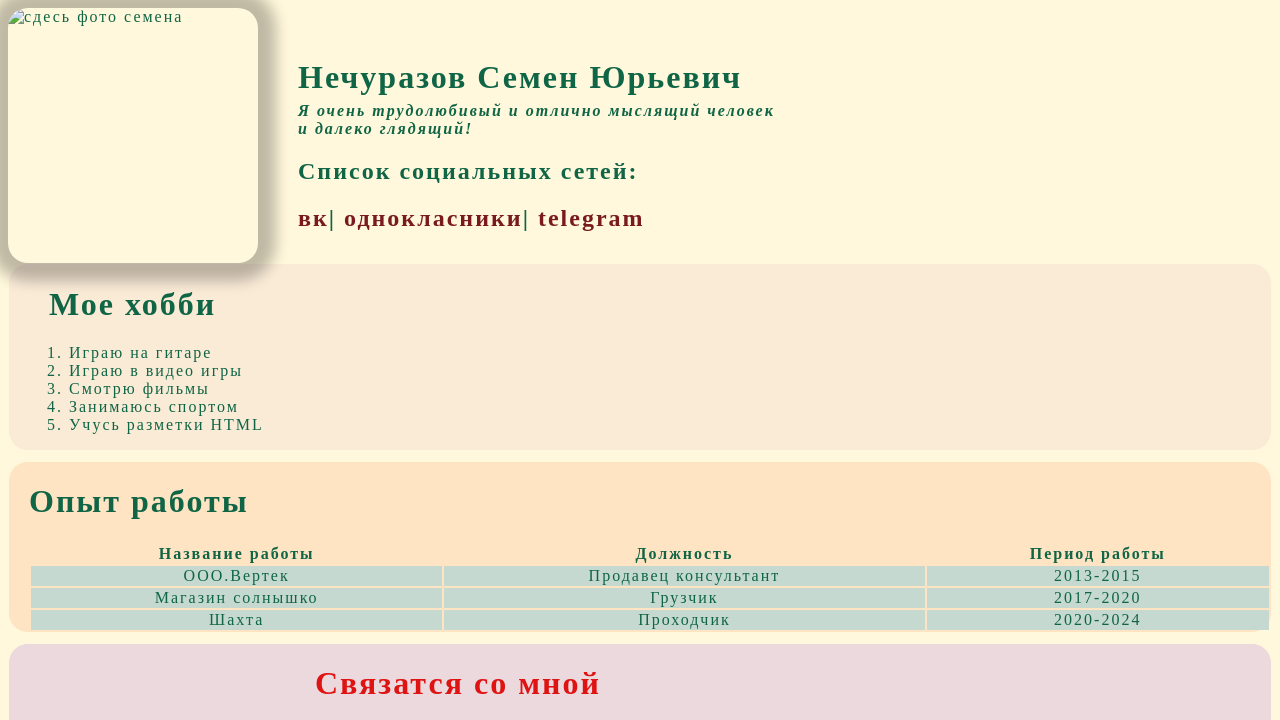
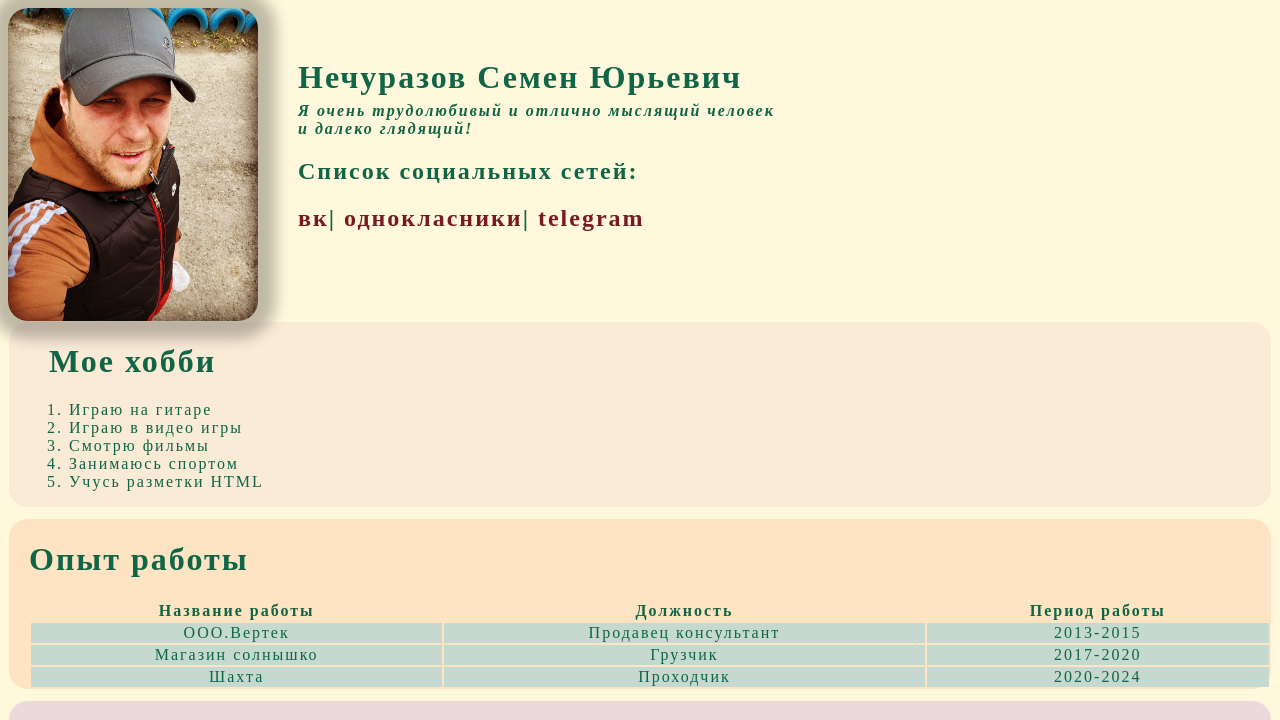
Before and after one commit to bimbom88/resume2, a plain HTML site: page my_resume.html in a window 1280 px wide. Shown: the top 720 px of the page. Drawn offline with Linux system fonts and the light colour scheme.

Commit message:
Update my_resume.html

```diff
--- a/my_resume.html
+++ b/my_resume.html
@@ -17,7 +17,7 @@
 <body>
     <class="container">
     <div class="info">
-    <img src="_ZEZpmMH2qs.jpg"  alt="сдесь фото семена" class="photo">
+    <img src="ZEZpmMH2qs.jpg"  alt="сдесь фото семена" class="photo">
 
 
     <div class="info-text">
```
